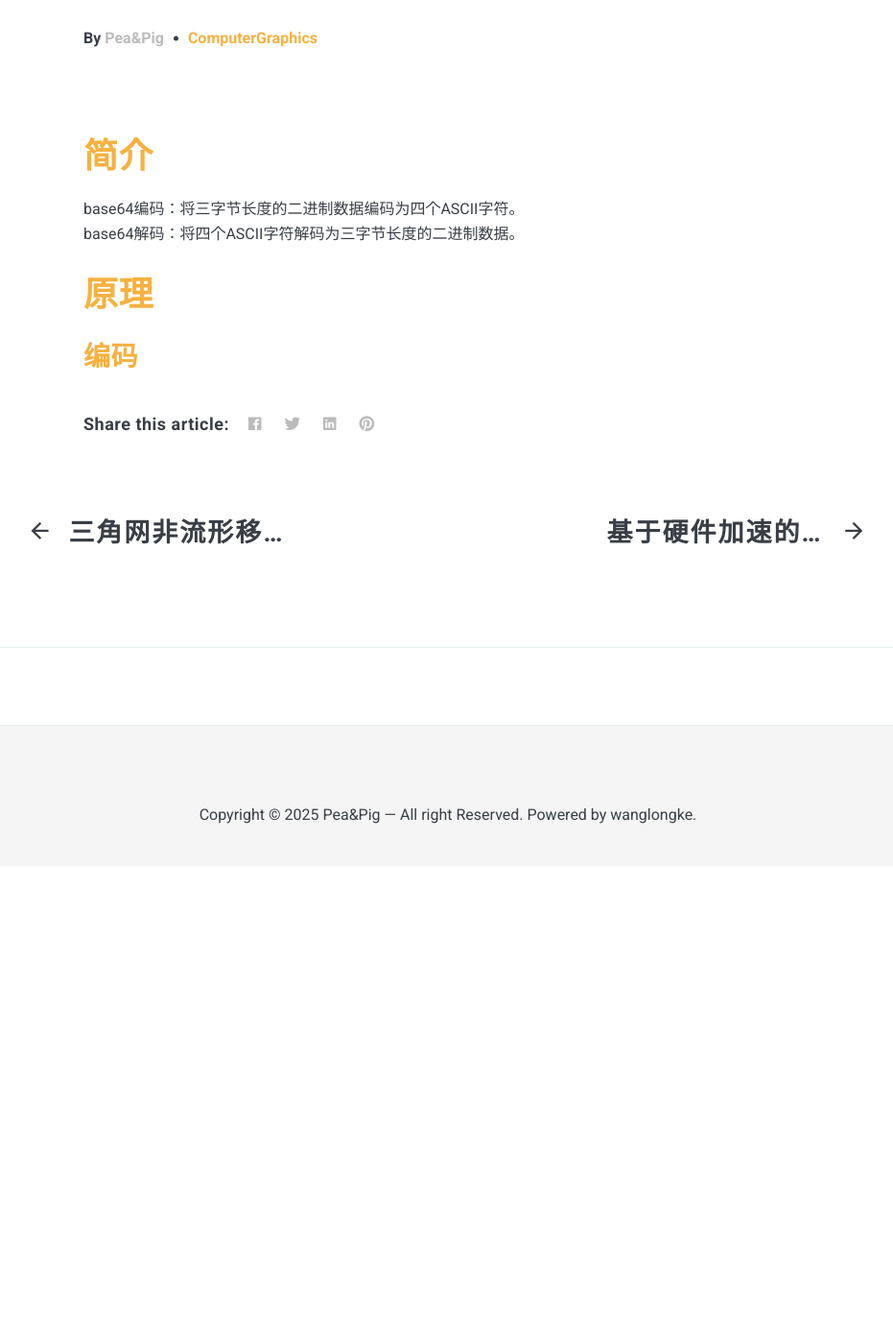
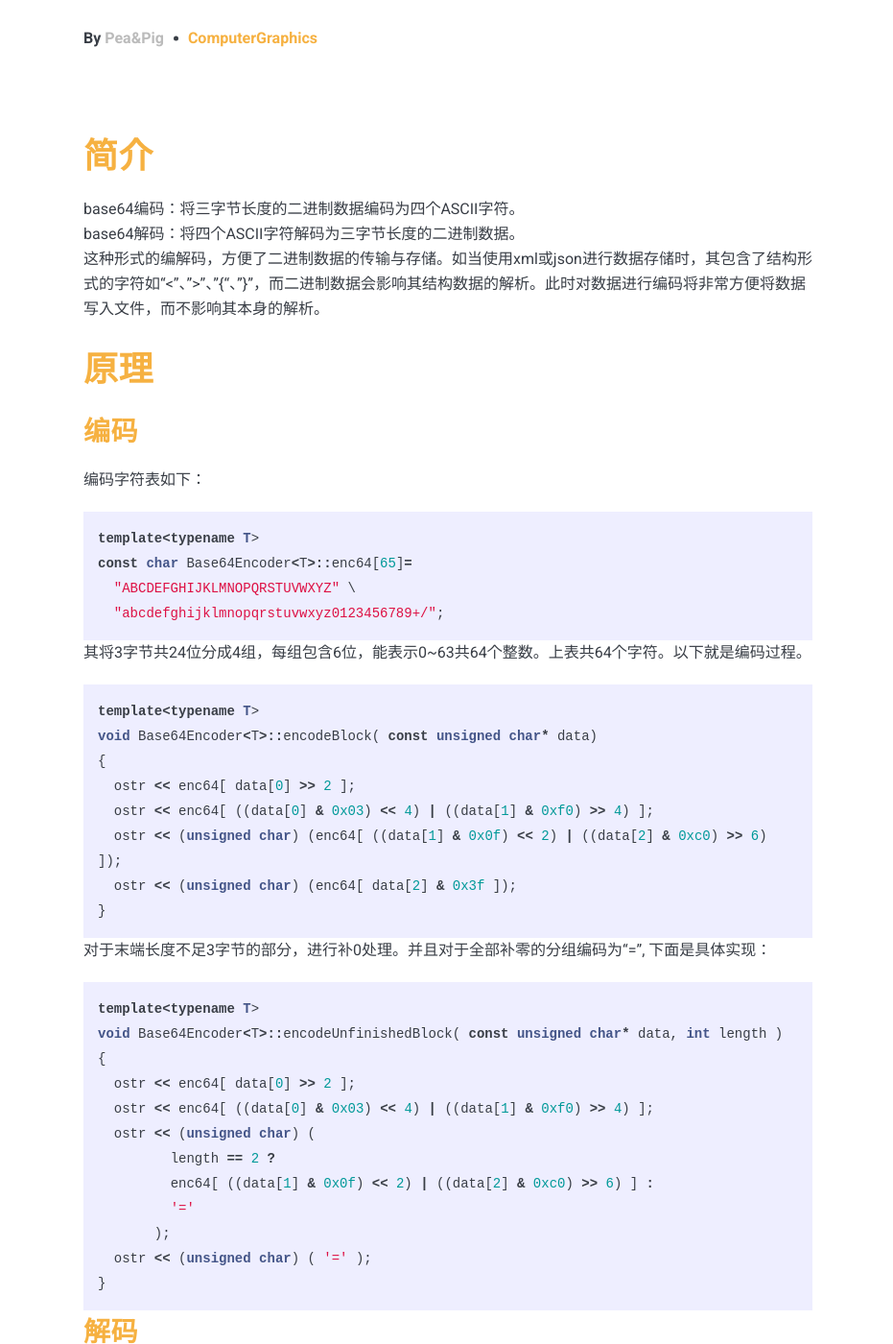
Before and after one commit to Wanglongke/wanglongke.github.io, a Jekyll site: the page built from _posts/2025-05-18-base64.markdown, in a window 1280 px wide and 1400 px high, scrolled down 260 px. Shown: the whole window at 96% size, without its empty margins (173-1104 px from the left). Built offline with Jekyll 4.4.1, drawn with Linux system fonts in a browser that asks for light colours; nearby versions of some CDN libraries; before the commit the page ends 1162 px from its top, so only the background shows below that; some of the changed text lies outside the part shown.

Commit message:
“update”

````diff
--- a/_posts/2025-05-18-base64.markdown
+++ b/_posts/2025-05-18-base64.markdown
@@ -10,7 +10,102 @@ description:  编解码
 
 base64编码：将三字节长度的二进制数据编码为四个ASCII字符。
 base64解码：将四个ASCII字符解码为三字节长度的二进制数据。
+这种形式的编解码，方便了二进制数据的传输与存储。如当使用xml或json进行数据存储时，其包含了结构形式的字符如“<”、">"、"{"、"}"，而二进制数据会影响其结构数据的解析。此时对数据进行编码将非常方便将数据写入文件，而不影响其本身的解析。
 
 # [原理](#原理)
 
 ## [编码](#编码)
+
+编码字符表如下：
+
+``` cpp
+template<typename T>
+const char Base64Encoder<T>::enc64[65]=
+  "ABCDEFGHIJKLMNOPQRSTUVWXYZ" \
+  "abcdefghijklmnopqrstuvwxyz0123456789+/";
+```
+
+其将3字节共24位分成4组，每组包含6位，能表示0~63共64个整数。上表共64个字符。以下就是编码过程。
+
+```cpp
+template<typename T>
+void Base64Encoder<T>::encodeBlock( const unsigned char* data)
+{
+  ostr << enc64[ data[0] >> 2 ];
+  ostr << enc64[ ((data[0] & 0x03) << 4) | ((data[1] & 0xf0) >> 4) ];
+  ostr << (unsigned char) (enc64[ ((data[1] & 0x0f) << 2) | ((data[2] & 0xc0) >> 6) ]);
+  ostr << (unsigned char) (enc64[ data[2] & 0x3f ]);
+}
+```
+
+对于末端长度不足3字节的部分，进行补0处理。并且对于全部补零的分组编码为“=”, 下面是具体实现：
+
+```cpp
+template<typename T>
+void Base64Encoder<T>::encodeUnfinishedBlock( const unsigned char* data, int length )
+{
+  ostr << enc64[ data[0] >> 2 ];
+  ostr << enc64[ ((data[0] & 0x03) << 4) | ((data[1] & 0xf0) >> 4) ];
+  ostr << (unsigned char) (
+         length == 2 ?
+         enc64[ ((data[1] & 0x0f) << 2) | ((data[2] & 0xc0) >> 6) ] :
+         '='
+       );
+  ostr << (unsigned char) ( '=' );
+}
+```
+
+## [解码](#解码)
+
+解码是编码的逆过程，将4个字符转为3个字节。
+
+解码字符表如下：
+
+```cpp
+template<typename T>
+const char Base64Decoder<T>::dec64[82]=
+  "|###}rstuvwxyz{#######>?@"\
+  "ABCDEFGHIJKLMNOPQRSTUVW######XYZ"\
+  "[\\]^_`abcdefghijklmnopq";
+```
+
+这里解码表是乱序排列的。编码表每个字符对应的10进制数如下：
+```cpp
+A        65
+...
+Z        90
+a        97
+...
+z        122
+0        48
+...
+9        57
+/        47
+=        61
+```
+
+过程如下：
+
+```cpp
+template<typename T>
+unsigned char Base64Decoder<T>::getNext()
+{
+  unsigned char nextChar;
+  istr >> nextChar;
+  return (unsigned char) (dec64[nextChar - 43] - 62);
+}
+
+template<typename T>
+void Base64Decoder<T>::decodeBlock(unsigned char* data)
+{
+  unsigned char input[4];
+  input[0] = getNext();
+  input[1] = getNext();
+  input[2] = getNext();
+  input[3] = getNext();
+  data[0] = (unsigned char) (input[0] << 2 | input[1] >> 4);
+  data[1] = (unsigned char) (input[1] << 4 | input[2] >> 2);
+  data[2] = (unsigned char) (((input[2] << 6) & 0xc0) | input[3]);
+}
+
+```
--- a/_posts/2025-06-05-graphicBaseMultiViewMeshRefine.markdown
+++ b/_posts/2025-06-05-graphicBaseMultiViewMeshRefine.markdown
@@ -36,3 +36,7 @@ Vu Hoang-Hiep, Labatut Patrick, Pons Jean-Philippe, Keriven Renaud. High accurac
 优化后的模型：
 
 ![]({{ site.baseurl }}/images/photoCMR-001.png)
+
+# [代码](#代码)
+
+需要时间重新梳理，已经好几年了。
````
